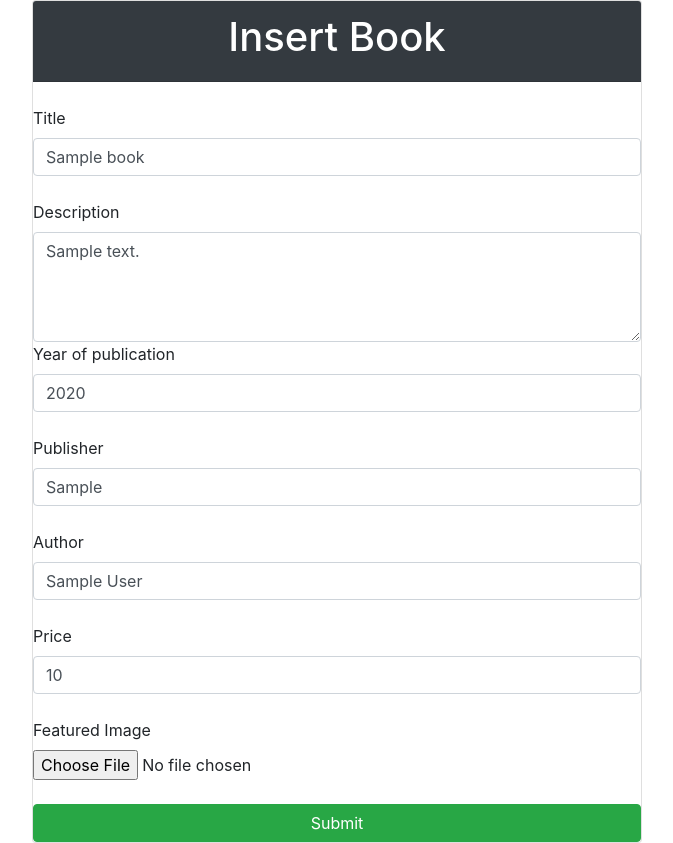
After one commit to Prashant2344/kotukosecond, a PHP site: page /update.php?id=1 in a window 1280 px wide. The commit adds this page. Shown: the whole page, without its empty margins (303-976 px from the left). Run offline with PHP 8.4, Linux system fonts and the light colour scheme; tables that the repository leaves empty or names only in its code hold one stand-in row (values such as "Sample post").

Commit message:
Update book

```diff
--- a/display.php
+++ b/display.php
@@ -36,8 +36,8 @@ include 'connection.php';
                 <td><?php echo $res['title'] ?></td>
                 <td><?php echo $res['author'] ?></td>
                 <td>
-                    <button class="btn btn-success"> <a href="update.php?id= <?php echo $res['id']; ?>" class="text-white"> Update</a></button>
-                    <button class="btn btn-danger"> <a href="delete.php?id= <?php echo $res['id']; ?>" class="text-white"> Delete</a></button>
+                    <button class="btn btn-success"> <a href="update.php?id=<?php echo $res['id']; ?>" class="text-white"> Update</a></button>
+                    <button class="btn btn-danger"> <a href="delete.php?id=<?php echo $res['id']; ?>" class="text-white"> Delete</a></button>
                 </td>
             </tr>
             <?php
--- /dev/null
+++ b/update.php
@@ -0,0 +1,91 @@
+<?php
+include 'connection.php';
+    $id = $_GET['id'];
+    $q = "Select * FROM `book` WHERE id=$id";
+    $result = mysqli_query($con,$q);
+    if($result->num_rows != 1){
+        die('id is not in db');
+    }
+    $book = $result->fetch_assoc();
+
+if(isset($_POST['submit_form'])){
+    $title = $_POST['title'];
+    $slug = strtolower(trim(preg_replace('/[^A-Za-z0-9-]+/', '-', $title)));
+    $description = $_POST['description'];
+    $year = $_POST['year'];
+    $publisher = $_POST['publisher'];
+    $author = $_POST['author'];
+    $price = $_POST['price'];
+
+    $filename = $_FILES["uploadfile"]["name"];
+    $tempname = $_FILES["uploadfile"]["tmp_name"];
+    $folder = "image/".$filename;
+
+    // Get all the submitted data from the form
+    $id = $_GET['id'];
+
+    $q = "update book set id=$id, title='$title', slug='$slug', description='$description', year_of_publish='$year', publisher='$publisher', author='$author', price='$price' where id=$id";
+
+    $query = mysqli_query($con,$q);
+
+    // Now let's move the uploaded image into the folder: image
+    if (move_uploaded_file($tempname, $folder))  {
+        header('location:display.php');
+    }else{
+        header('location:insert.php');
+    }
+}
+?>
+
+<!DOCTYPE html>
+<html lang="en">
+<head>
+  <title>Kotuto Test</title>
+  <meta charset="utf-8">
+  <meta name="viewport" content="width=device-width, initial-scale=1">
+  <link rel="stylesheet" href="https://cdn.jsdelivr.net/npm/bootstrap@4.6.1/dist/css/bootstrap.min.css">
+  <script src="https://cdn.jsdelivr.net/npm/jquery@3.5.1/dist/jquery.slim.min.js"></script>
+  <script src="https://cdn.jsdelivr.net/npm/popper.js@1.16.1/dist/umd/popper.min.js"></script>
+  <script src="https://cdn.jsdelivr.net/npm/bootstrap@4.6.1/dist/js/bootstrap.bundle.min.js"></script>
+</head>
+<body>
+
+<div class="col-lg-6 m-auto">
+    <form method="post" action="" enctype="multipart/form-data">
+        <div class="card">
+            <div class="card-header bg-dark">
+                <h1 class="text-white text-center">
+                    Insert Book
+                </h1>
+            </div>
+            <br>
+            <label for="title">Title</label>
+            <input type="text" name="title" placeholder="Title" class="form-control" value="<?= $book['title']?>"><br>
+
+            <label for="description">Description</label>
+            <textarea name="description" id="description" cols="30" rows="4" class="form-control"><?= $book['description']?></textarea>
+
+            <label for="year">Year of publication</label>
+            <input type="year" name="year" placeholder="Year of publication" class="form-control" value="<?= $book['year_of_publish']?>"><br>
+
+            <label for="publisher">Publisher</label>
+            <input type="text" name="publisher" placeholder="Publisher" class="form-control" value="<?= $book['publisher']?>"><br>
+
+            <label for="author">Author</label>
+            <input type="text" name="author" placeholder="Author" class="form-control" value="<?= $book['author']?>"><br>
+
+            <label for="price">Price</label>
+            <input type="number" name="price" placeholder="Price" class="form-control"value="<?= $book['price']?>"><br>
+
+            <label for="price">Featured Image</label>
+            <input type="file" name="uploadfile" value="" />
+            <br>
+
+            <button type="submit" class="btn btn-success" name="submit_form">Submit</button>
+
+        </div>
+    </form>
+</div>
+
+</body>
+</html>
```
